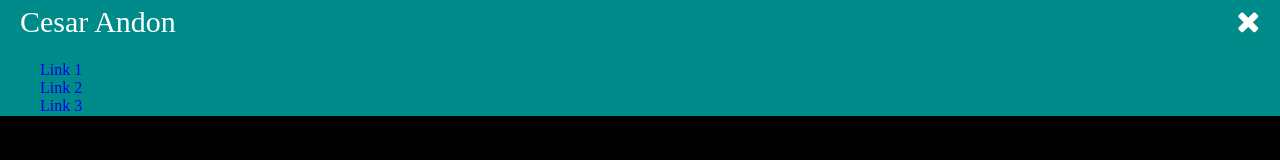
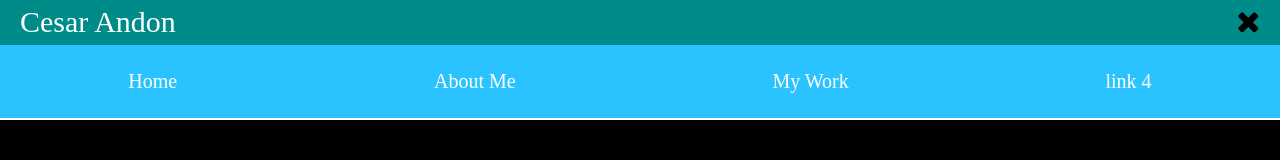
Before and after one commit to Cesarlagcc/website-portfolio-example, a plain HTML site: page index.html in a window 1280 px wide. Both pictures are taken after a click on the element 1247 px from the left and 22 px from the top of the page. Drawn offline with Linux system fonts and the light colour scheme.

Commit message:
added styles to nav bar

```diff
--- a/css/style.css
+++ b/css/style.css
@@ -1,5 +1,7 @@
 *{
 	box-sizing: border-box;
+	padding:0;
+	margin:0;
 
 }
 
@@ -9,6 +11,7 @@ body{
 
 .top-nav{
 	background-color: darkcyan;
+
 }
 
 .brand-link{
@@ -17,6 +20,44 @@ body{
 
 .top-nav a{
 	text-decoration: none;
+}
+
+.nav-list{
+	/*line-height: 50px;*/
+	/*padding:0px 0;*/
+	border-bottom:2px solid white;
+	color:white;
+	font-size:20px;
+	display: flex;
+	flex-direction: row;
+	justify-content: space-around;
+	background-color: #2bc3ff;
+
+}
+.nav-list ul{
+
+}
+
+
+.nav-list li{
+	padding:20px 20px;
+	margin:5px;
+
+}
+
+.nav-list li a{
+	padding:0;
+	color:white;
+	border-bottom:0px solid #2bc3ff;
+	/*border-style: hidden;*/
+	transition: .5s;
+}
+
+.nav-list li a:hover{
+	transition: .1s;
+	/*border-width: 10%;*/
+	border-bottom:3px solid white;.
+	border-bottom-style:
 }
 
 .navbar{
@@ -29,27 +70,25 @@ body{
 	justify-content: space-between;/*justify content across, with space between gives us the visual as seen on the index page.*/
 	/*flex-grow: 100%;*/
 	/*margin-left: auto;*/ /* giving the nav bar a margin-left auto and then the nav bar toggle a margin left of auto also does the same thing in pushing each to the side.*/
+
 }
 
 .nav-toggle{
 	/*margin-left:auto;*/
+	height: 10px
 	color:white;
 	cursor: pointer;
+
 }
 
 .fa-bars{
 	/*font-size:50px;*/
 	cursor:pointer;
+	color: white;
 }
 
 .top-nav ul li{
 	list-style: none;
-
-}
-
-.top-nav ul{
-	/*display: flex;
-	flex-direction: row;*/
 }
 
 .nav-list-collapsed{
--- a/index.html
+++ b/index.html
@@ -17,12 +17,15 @@
 				</div><!---nav-toggle-->
 			</div><!---navbar close-->
 			<ul class="nav-list nav-list-collapsed" id="top-nav-list">
-				<li><a href="#">Link 1</a></li>
-				<li><a href="#">Link 2</a></li>
-				<li><a href="#">Link 3</a></li>
+				<li><a href="#">Home</a></li>
+				<li><a href="#">About Me</a></li>
+				<li><a href="#">My Work</a></li>
+				<li><a href="#">link 4</a></li>
 			</ul>
 		</nav>
-
+	<div id="main-content">
+		<p>dandjas</p>
+	</div><!---main-content-->
 	<script type="text/javascript" src="js/script.js"></script>
 	</body>
 
```
